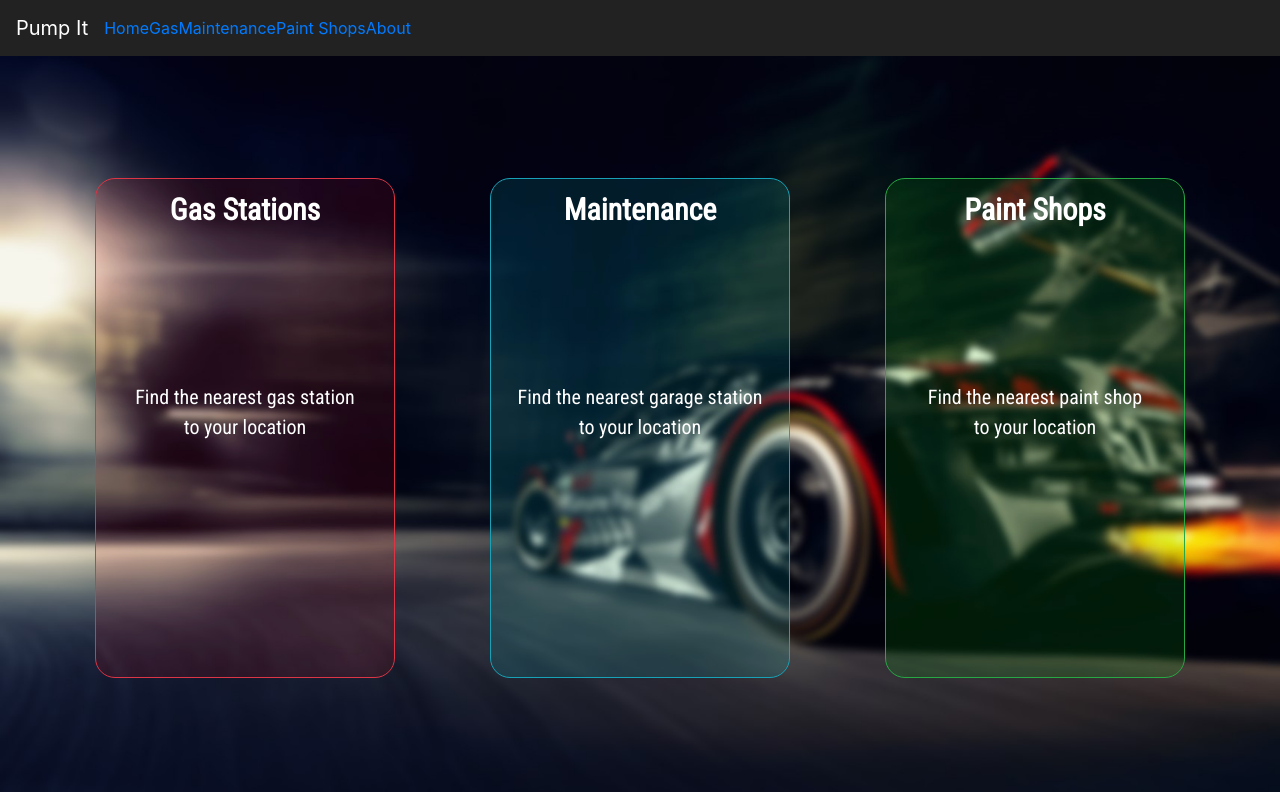
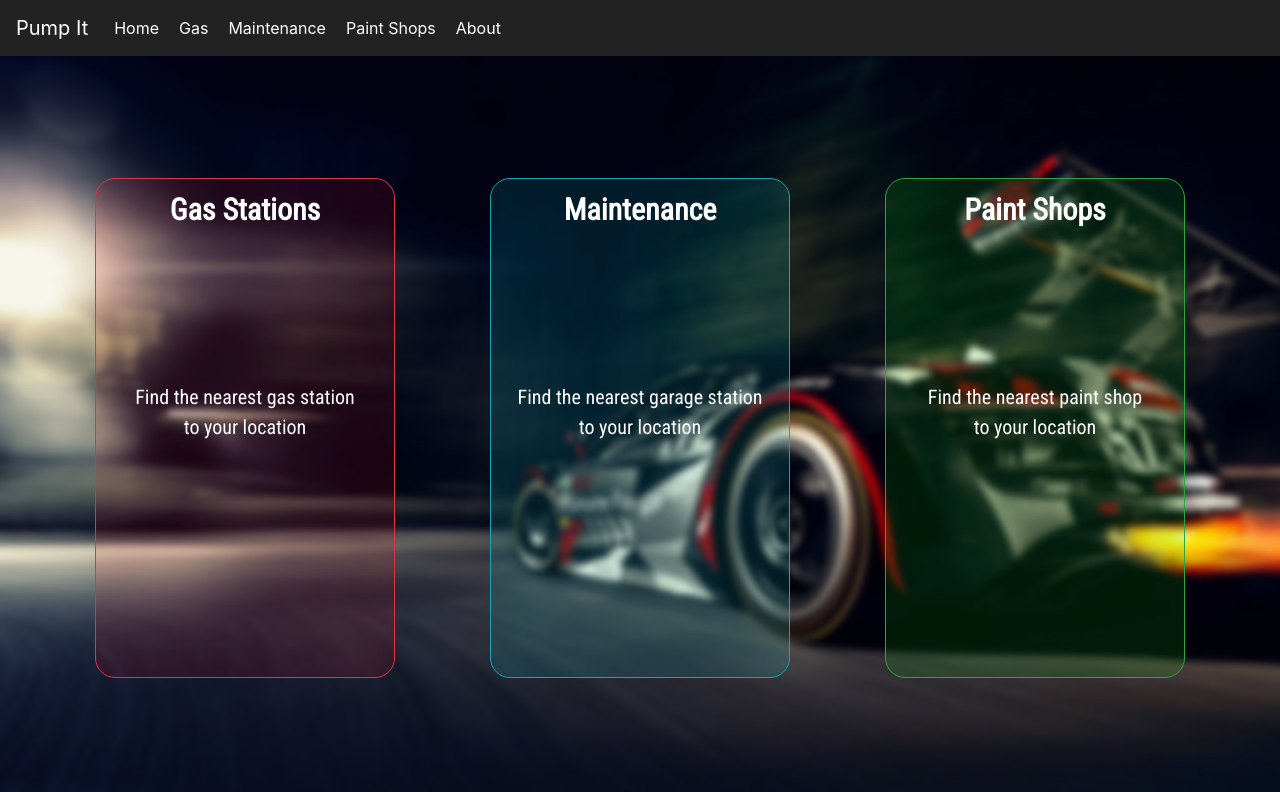
Before and after one commit to aeassaf/pump-it, a React (Create React App) app: page / in a window 1280 px wide. Shown: the top 792 px of the page. Built offline with nearby package versions, Linux system fonts and the light colour scheme; no server answers; what google-maps-react would draw is missing.

Commit message:
chore: color of navbar contents

```diff
--- a/src/components/Home/index.css
+++ b/src/components/Home/index.css
@@ -47,6 +47,16 @@
 
 .grey {
   background-color: grey;
+}
+
+.white {
+  color: white;
+  margin: 10px;
+}
+
+.white:hover {
+  color: grey;
+  text-decoration: none;
 }
 
 @media only screen and (min-width: 300px) and (max-width: 799px) {
```
